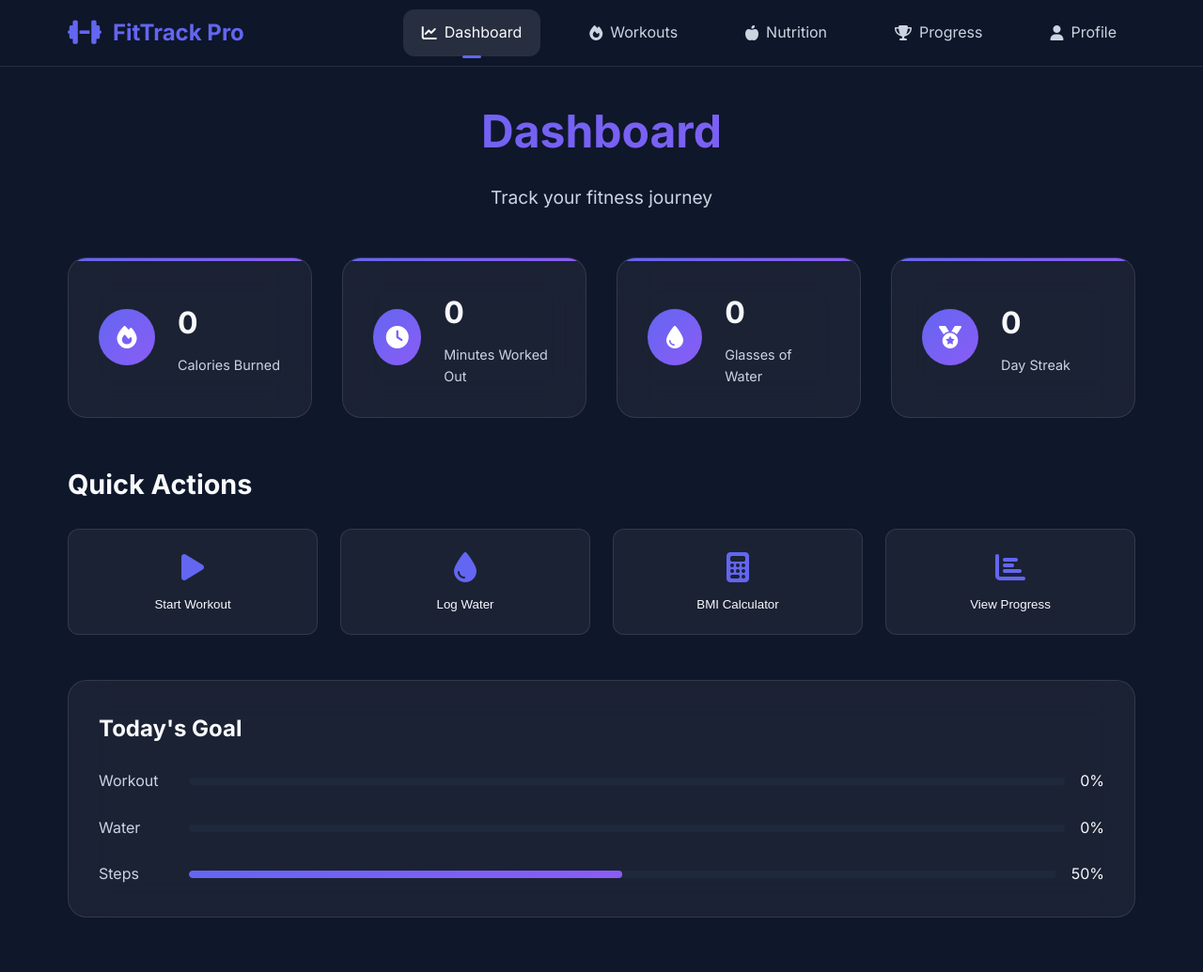
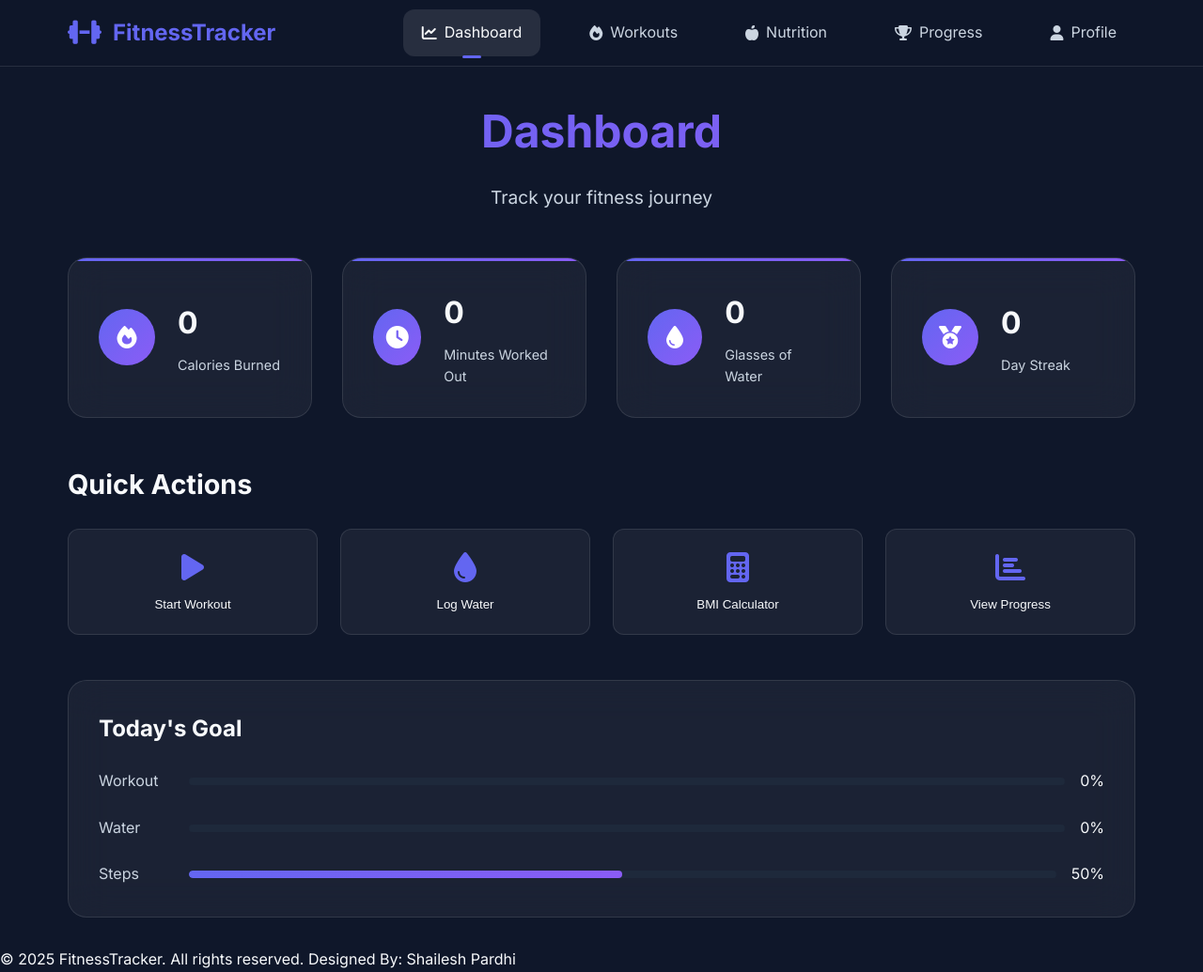
Before and after one commit to shaileshpardhi/FitnessTracker, a plain HTML site: page index.html in a window 1280 px wide. Shown: the whole page at 94% size. Before the commit the page ends 1009 px from the top, so only its background shows below. Drawn offline with nearby package versions, Linux system fonts and the light colour scheme.

Commit message:
Update index.html

```diff
--- a/index.html
+++ b/index.html
@@ -27,7 +27,7 @@
         <div class="nav-container">
             <div class="nav-logo">
                 <i class="fas fa-dumbbell"></i>
-                <span>FitTrack Pro</span>
+                <span>FitnessTracker</span>
             </div>
             <div class="nav-menu" id="nav-menu">
                 <a href="#dashboard" class="nav-link active" data-section="dashboard">
@@ -373,7 +373,7 @@
                         <i class="fas fa-user"></i>
                     </div>
                     <div class="profile-info">
-                        <h3 id="profile-name">Fitness Enthusiast</h3>
+                        <h3 id="profile-name">Shailesh Pardhi</h3>
                         <p id="profile-level">Beginner Level</p>
                     </div>
                 </div>
@@ -464,7 +464,11 @@
             </div>
         </div>
     </div>
-
+<footer class="footer"></footer>
+    <div class="f-container">
+        <p>&copy; 2025 FitnessTracker. All rights reserved.   Designed By: Shailesh Pardhi</p>
+    </div>
+</footer>
     <!-- Notification -->
     <div class="notification" id="notification">
         <div class="notification-content">
```
